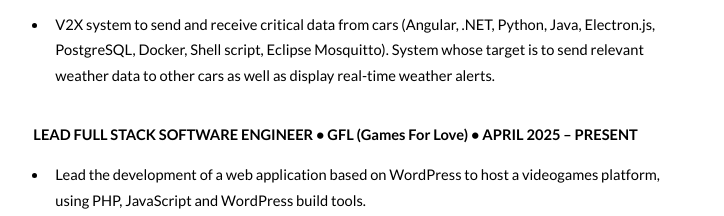
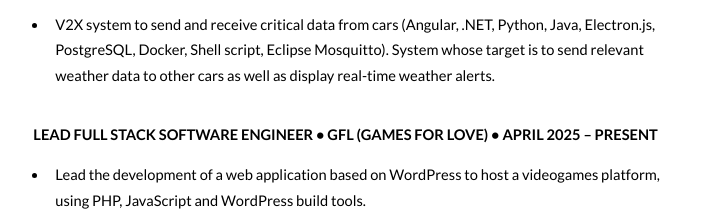
Before and after one commit to jppasvit/jppasvit.github.io, a plain HTML site: page index.html in a window 1280 px wide. Shown: the part 2688-2904 px from the top of the page, without its empty margins (130-854 px from the left). Drawn offline with Linux system fonts and the light colour scheme.

Commit message:
Uppercase

```diff
--- a/index.html
+++ b/index.html
@@ -149,7 +149,7 @@
                                         <li>V2X system to send and receive critical data from cars (Angular, .NET, Python, Java, Electron.js, PostgreSQL, Docker, Shell script, Eclipse Mosquitto). System whose target is to send relevant weather data to other cars as well as display real-time weather alerts.</li>
                                     </ul>
 
-                                    <p class="custom-p"><strong>LEAD FULL STACK SOFTWARE ENGINEER • GFL (Games For Love) • APRIL 2025 – PRESENT</strong></p>
+                                    <p class="custom-p"><strong>LEAD FULL STACK SOFTWARE ENGINEER • GFL (GAMES FOR LOVE) • APRIL 2025 – PRESENT</strong></p>
                                     <ul class="custom-ul">
                                         <li>Lead the development of a web application based on WordPress to host a videogames platform, using PHP, JavaScript and WordPress build tools.</li>
                                     </ul>
```
